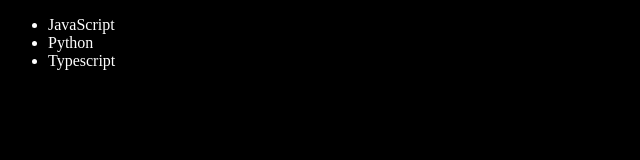
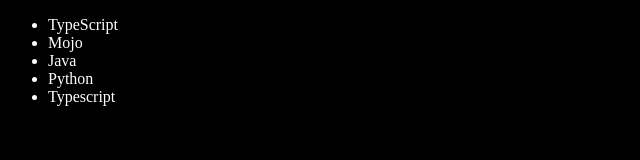
Before and after one commit to Shubham0304/JS_Tutorial, a plain HTML site: page 06_dom/four.html in a window 1280 px wide. Shown: the whole page, without its empty margins (0-640 px from the left). Drawn offline with Linux system fonts and the light colour scheme.

Commit message:
JS edit and remove dom elements

```diff
--- a/06_dom/four.html
+++ b/06_dom/four.html
@@ -8,6 +8,9 @@
 <body style="background-color: black; color: white;">
     <ul class="language">
         <li>JavaScript</li>
+        <li>C#</li>
+        <li>Java</li>
+
     </ul>
 </body>
 
@@ -19,8 +22,63 @@
         document.querySelector(".language").appendChild(li);
     }
 
+
+        function addOptiLanguage(langName) {
+        const li = document.createElement("li");
+        li.appendChild(document.createTextNode(langName));
+        document.querySelector(".language").appendChild(li);
+    }
+
     addLanguage("Python");
     addLanguage("Typescript");
+    addOptiLanguage("GoLang");
+
+    //Edit :
+    const secondLang=document.querySelector("li:nth-child(2)");
+    const newLi = document.createElement("li");
+    newLi.textContent = "Mojo";
+    secondLang.replaceWith(newLi);
+
+    //Edit:
+    const firstLang = document.querySelector("li:nth-child(1)");
+    firstLang.outerHTML ='<li>TypeScript </li>';
+
+    //Delete:
+    const lastLang = document.querySelector("li:last-child");
+    lastLang.remove();
 
 </script>
 </html>
+
+
+<!-- | Aspect                         | `innerHTML`                                                         | `createTextNode`                                       |
+| ------------------------------ | ------------------------------------------------------------------- | ------------------------------------------------------ |
+| **How it works**               | Parses the string as **HTML** and inserts nodes                     | Creates a **text node** and appends it directly        |
+| **Performance**                | Slower (parses HTML, extra overhead)                                | Faster (no parsing, direct text insertion)             |
+| **Security**                   | ⚠️ Risk of XSS (malicious HTML/JS gets executed if not sanitized)   | ✅ Safe (content is always plain text)                  |
+| **Use case**                   | When you **need to insert HTML markup** (e.g., `<b>JavaScript</b>`) | When you just need **plain text** (e.g., `JavaScript`) |
+| **Example Input: `<b>JS</b>`** | Renders as **JS** (bolded)                                          | Displays literally `<b>JS</b>`                         |
+| **Best Practice**              | Use only with **trusted content**                                   | Use whenever possible for **text-only content**        | -->
+
+<!--
+| Selector                 | Meaning                                                     | Example (with `<ul><li>...</li></ul>`)                      |
+| ------------------------ | ----------------------------------------------------------- | ----------------------------------------------------------- |
+| `:first-child`           | Selects the **first child** of its parent                   | `li:first-child` → first `<li>`                             |
+| `:last-child`            | Selects the **last child** of its parent                    | `li:last-child` → last `<li>`                               |
+| `:nth-child(n)`          | Selects the **nth child** (1-based index)                   | `li:nth-child(2)` → 2nd child (if it’s `<li>`)              |
+| `:nth-last-child(n)`     | Selects the **nth child counting from the end**             | `li:nth-last-child(1)` → last child                         |
+| `:only-child`            | Selects an element that is the **only child** of its parent | `li:only-child` → works only if `<ul>` has exactly 1 `<li>` |
+| `:first-of-type`         | First element of its **type** among siblings                | `li:first-of-type` → first `<li>` (ignores other tags)      |
+| `:last-of-type`          | Last element of its **type** among siblings                 | `li:last-of-type` → last `<li>`                             |
+| `:nth-of-type(n)`        | nth element of its **type** among siblings                  | `li:nth-of-type(2)` → 2nd `<li>` regardless of other tags   |
+| `:nth-last-of-type(n)`   | nth element of its **type** counting from the end           | `li:nth-last-of-type(1)` → last `<li>`                      |
+| `:not(selector)`         | Selects elements that **do not match** the selector         | `li:not(:first-child)` → all `<li>` except the first        |
+| `:is(selector, …)`       | Matches if the element fits **any of the given selectors**  | `li:is(:first-child, :last-child)` → first and last `<li>`  |
+| `:has(selector)` (newer) | Selects elements that **contain** a matching child          | `ul:has(li:last-child)` → `<ul>` that has a last `<li>`     | -->
+
+
+
+    <!-- | Property    | What it includes                       | If you set it...                                          |
+| ----------- | -------------------------------------- | --------------------------------------------------------- |
+| `innerHTML` | Only the **inside content** (children) | Replaces **just the contents** of the element             |
+| `outerHTML` | The **element itself + its contents**  | Replaces the **whole element** (including the tag itself) | -->
```
